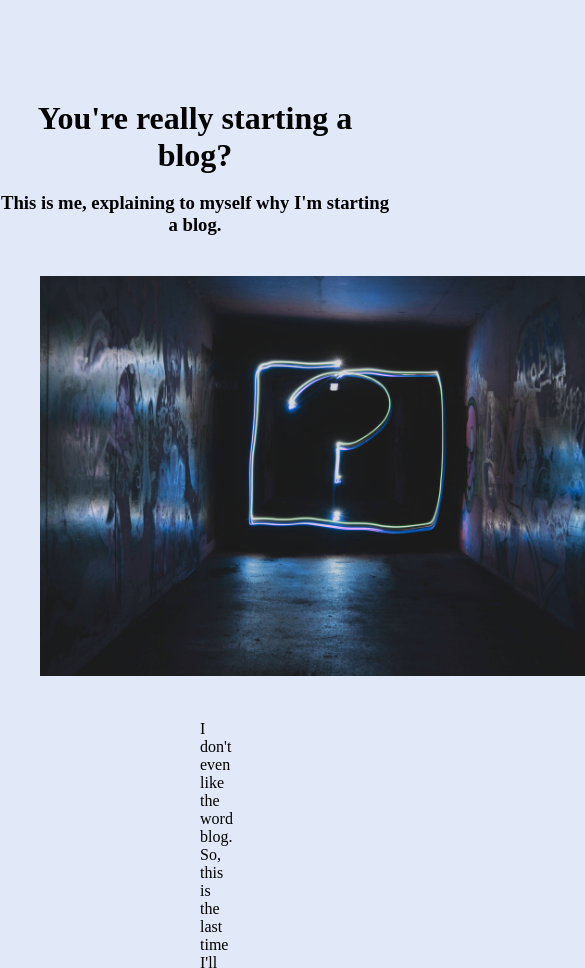
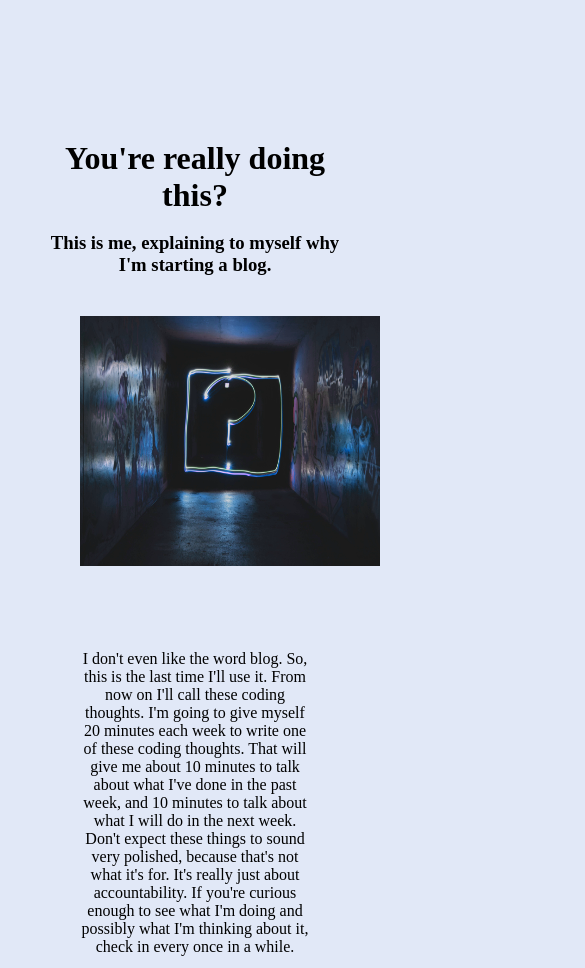
Before and after one commit to Fernettejs/React_Portfolio, a plain HTML site: page blog/blog1.html in a window 390 px wide. Shown: the top 968 px of the page, 585 px wide, since content can reach past the window. Drawn offline with Linux system fonts and the light colour scheme.

Commit message:
fix blog scroll and blog responsiveness

```diff
--- a/blog.css
+++ b/blog.css
@@ -12,6 +12,7 @@ section{
 .title{
     margin-top: 100px;
     text-align: center;
+    padding: 40px;
 }
 .title img{
     height: 400px;
@@ -24,3 +25,21 @@ section{
     padding: 0px 200px;
     margin-bottom: 200px;
 }
+
+
+
+
+
+/* MOBILE */
+
+@media (max-width: 991px){
+    img{
+        width: 300px;
+        max-height: 250px;
+        margin: 20px;
+    }
+    .content{
+        text-align: center;
+        padding: 0px 80px;
+    }
+}
--- a/blog/blog1.html
+++ b/blog/blog1.html
@@ -12,7 +12,7 @@
 <body>
 
     <div class="title">
-        <h1>You're really starting a blog?</h1>
+        <h1>You're really doing this?</h1>
         <br>
         <h3>This is me, explaining to myself why I'm starting a blog.</h3>
         <img src="../resources/images/why.jpg" alt="">
```
Also changed, not shown: index.html (+1 -1 lines), style.css (+7 -5 lines).
